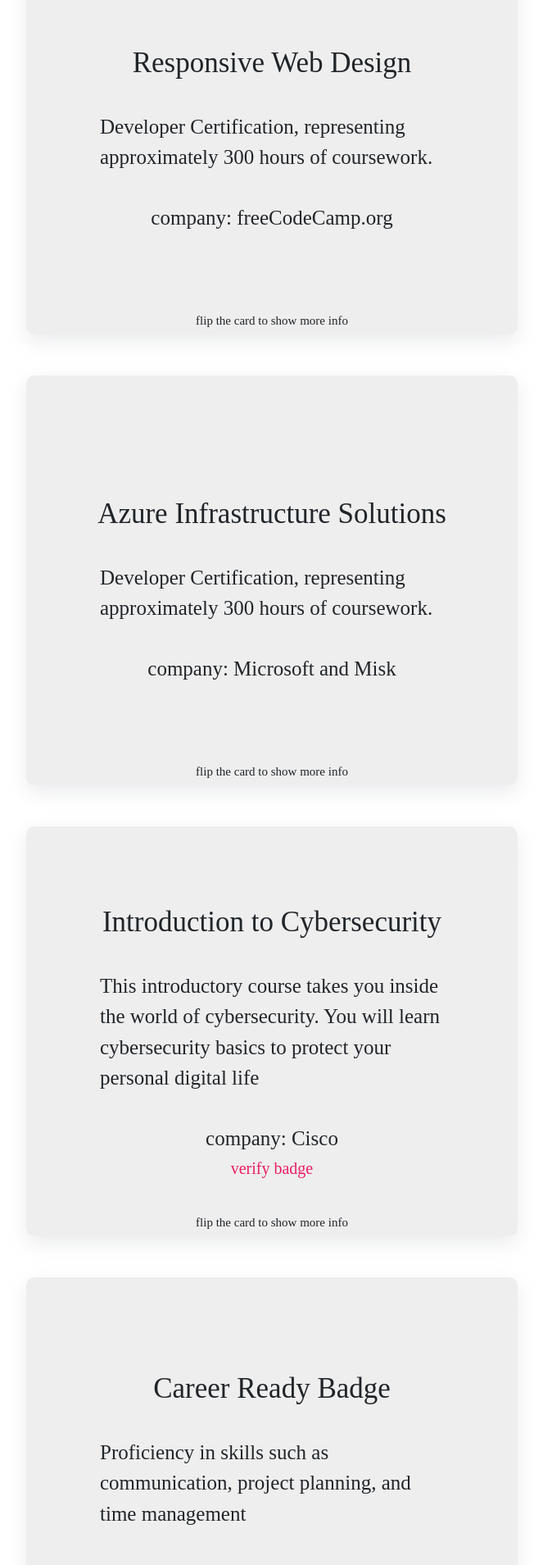
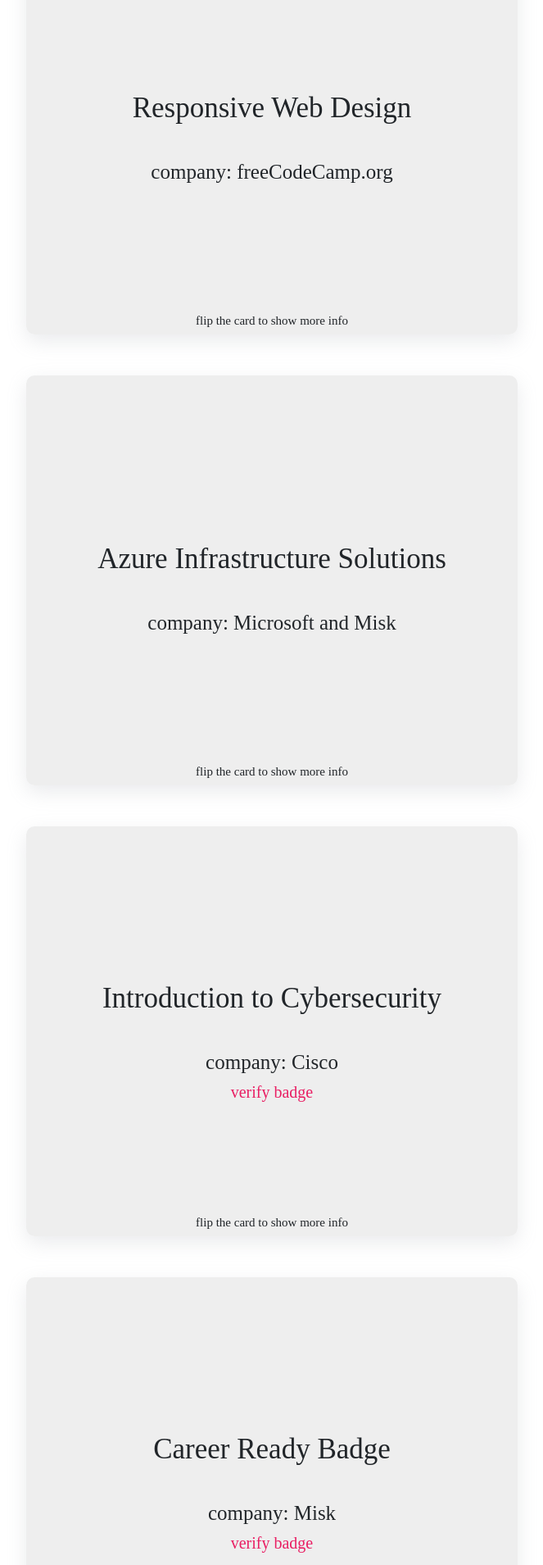
Before and after one commit to Abdul1rhman/mypage, a React (Create React App) app: page / in a window 1280 px wide. Shown: the part 1700-3609 px from the top of the page at 82% size, without its empty margins (308-971 px from the left). Built offline with nearby package versions, Linux system fonts and the light colour scheme; a web font is replaced by a local one.

Commit message:
edit cert cards

```diff
--- a/src/Cert.js
+++ b/src/Cert.js
@@ -29,7 +29,6 @@
                     <div className="card-cert-front">
                         <h2> Responsive Web Design</h2>
 
-                        <p>Developer Certification, representing approximately 300 hours of coursework.</p>
                         <p>company: freeCodeCamp.org </p>
                         <span>flip the card to show more info</span>
                     </div>
@@ -48,7 +47,6 @@
                     <div className="card-cert-front">
                         <h2>Azure Infrastructure Solutions</h2>
 
-                        <p>Developer Certification, representing approximately 300 hours of coursework.</p>
                         <p>company: Microsoft and Misk</p>
                         <span>flip the card to show more info</span>
                     </div>
@@ -64,7 +62,6 @@
                     <div className="card-cert-front">
                         <h2>Introduction to Cybersecurity</h2>
 
-                        <p>This introductory course takes you inside the world of cybersecurity. You will learn cybersecurity basics to protect your personal digital life</p>
                         <p>company: Cisco</p>
                         <a className='badge' href='https://www.credly.com/badges/8b82addc-0047-4d79-a5c3-9d55235cbb95/public_url'target='_blank'>verify badge </a>
                         <span>flip the card to show more info</span>
@@ -82,7 +79,6 @@
                     <div className="card-cert-front">
                         <h2>Career Ready Badge</h2>
 
-                        <p>Proficiency in skills such as communication, project planning, and time management</p>
                         <p>company: Misk</p>
                         <a className='badge' href='https://www.credential.net/e2fce05f-25cb-40cf-9018-29ff6af565b2'target='_blank'>verify badge </a>
 
@@ -108,7 +104,6 @@
                     <div className="card-cert-front" dir='rtl'>
                         <h2> تصميم الويب المتجاوب</h2>
 
-                        <p>شهادة المطور، والتي تمثل حوالي 300 ساعة من الدورات الدراسية.</p>
                         <p>مقدمة من : freeCodeCamp.org </p>
                         <span>اقلب البطاقة لإظهار المزيد من المعلومات</span>
                     </div>
@@ -127,7 +122,6 @@
                     <div className="card-cert-front" dir='rtl'>
                         <h2>Azure حلول البنية التحتية </h2>
 
-                        <p>يمثل نظام Azure النظام الأساسي للخدمة السحابية العامة يدعم مجموعة واسعة من أنظمة التشغيل ولغات البرمجة وأطر العمل والأدوات وقواعد البيانات والأجهزة.</p>
                         <p>مقدمة من : Microsoft and Misk</p>
                         <span>اقلب البطاقة لإظهار المزيد من المعلومات</span>
                     </div>
@@ -143,7 +137,6 @@
                     <div className="card-cert-front" dir='rtl'>
                         <h2>مقدمة في الأمن السيبراني</h2>
 
-                        <p>تأخذك هذه الدورة التمهيدية إلى داخل عالم الأمن السيبراني. سوف تتعلم أساسيات الأمن السيبراني لحماية حياتك الرقمية </p>
                         <p>مقدمة من : Cisco</p>
                         <a className='badge' href='https://www.credly.com/badges/8b82addc-0047-4d79-a5c3-9d55235cbb95/public_url'target='_blank'>التحقق من الشارة</a>
                         <span>اقلب البطاقة لإظهار المزيد من المعلومات</span>
@@ -161,7 +154,7 @@
                     <div className="card-cert-front" dir='rtl'>
                         <h2>مسك للإعداد المهني</h2>
 
-                        <p>إتقان مهارات مثل الاتصال وتخطيط المشاريع وإدارة الوقت</p>
+
                         <p>مقدمة من : Misk</p>
                         <a className='badge' href='https://www.credential.net/e2fce05f-25cb-40cf-9018-29ff6af565b2'target='_blank'>التحقق من الشارة</a>
 
```
